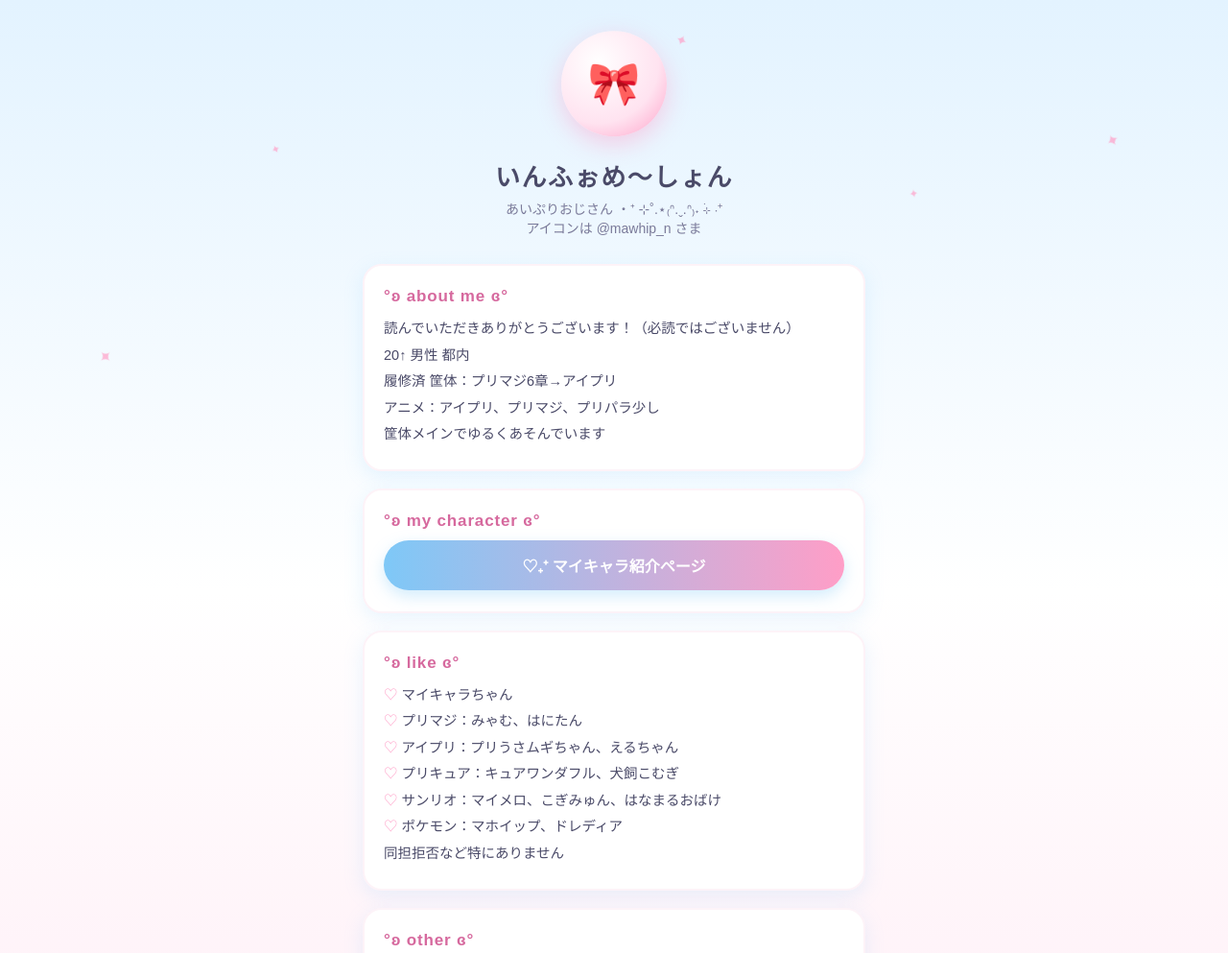
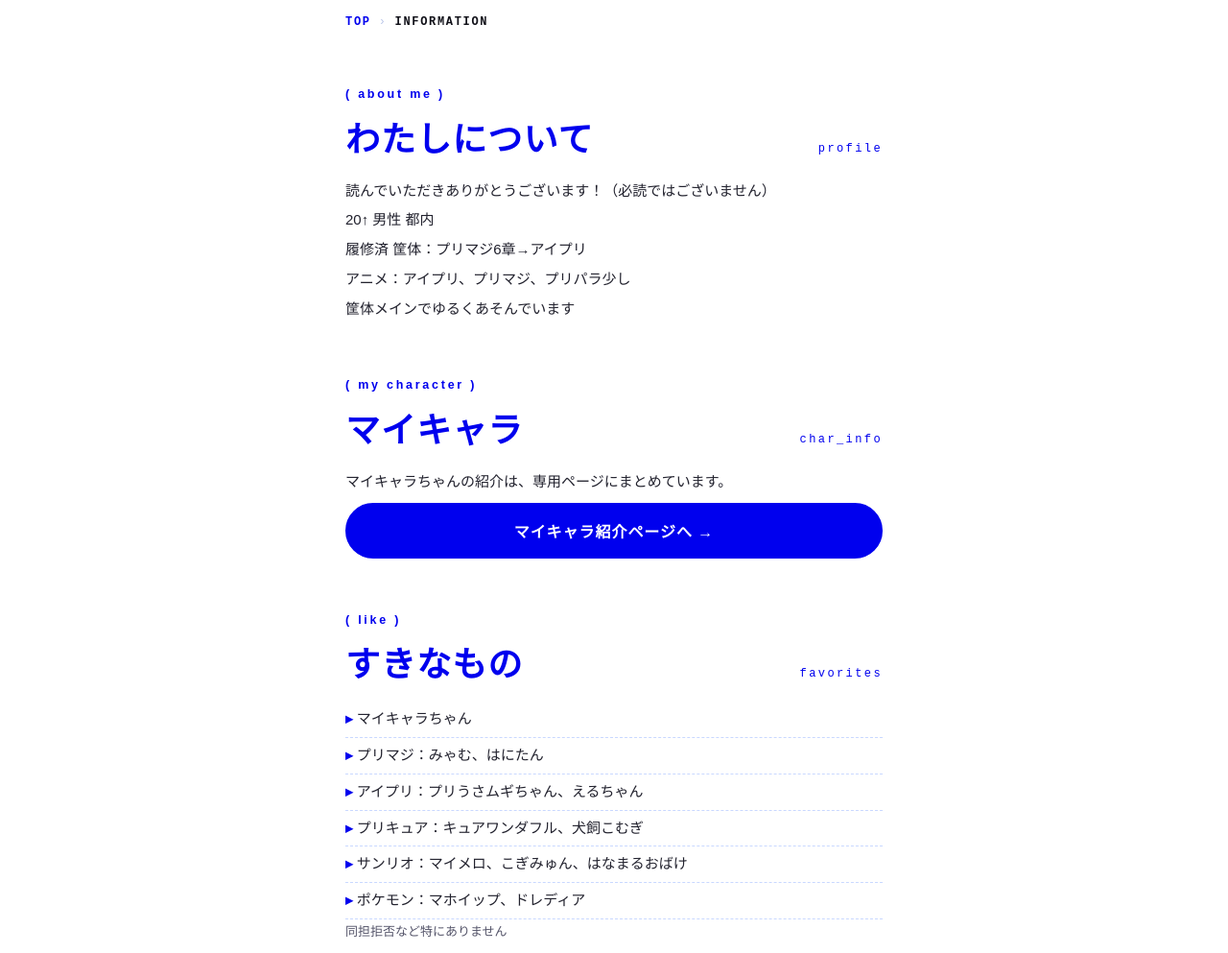
Before and after one commit to watagi-ch/watagi-ch.github.io, a plain HTML site: page index.html in a window 1280 px wide. Shown: the top 993 px of the page at 96% size. Drawn offline with Linux system fonts and the light colour scheme.

Commit message:
Add files via upload

```diff
--- a/index.html
+++ b/index.html
@@ -6,76 +6,64 @@
 <title>いんふぉめ〜しょん</title>
 <style>
   :root{
-    --pink:#ff9ec7; --pink-soft:#ffe3f0; --blue:#7ec8f7; --blue-soft:#e3f3ff;
-    --text:#4a4a68; --card:#ffffff;
+    --blue:#0000ee; --blue-dark:#0000b8; --blue-pale:#e8f4ff;
+    --sky:#7ec8f7; --lav:#b9a7ff; --ink:#101018; --paper:#ffffff;
   }
   *{box-sizing:border-box; margin:0; padding:0;}
+  html{scroll-behavior:smooth;}
   body{
-    font-family:"Hiragino Maru Gothic ProN","Hiragino Sans","Noto Sans JP",sans-serif;
-    color:var(--text);
-    background:linear-gradient(180deg,var(--blue-soft) 0%,#fff 40%,var(--pink-soft) 100%);
-    min-height:100vh; overflow-x:hidden;
+    font-family:"Hiragino Kaku Gothic ProN","Hiragino Sans","Noto Sans JP",sans-serif;
+    color:var(--ink); background:var(--paper);
   }
-  /* ふわふわ浮かぶキラキラ */
-  .sparkle{position:fixed; top:-5vh; color:var(--pink); opacity:.7; pointer-events:none;
-    animation:fall linear infinite; z-index:0;}
-  @keyframes fall{
-    0%{transform:translateY(0) rotate(0deg);}
-    100%{transform:translateY(110vh) rotate(300deg);}
+  .mono{font-family:"Courier New",monospace;}
+
+  /* ===== パンくずリスト ===== */
+  .crumbs{
+    max-width:600px; margin:0 auto; padding:16px 20px 12px;
+    font-size:12px; letter-spacing:.14em; color:#55556a;
+    display:flex; align-items:center; gap:8px; flex-wrap:wrap;
   }
-  main{position:relative; z-index:1; max-width:560px; margin:0 auto; padding:40px 18px 64px;}
-  /* スクロールでふわっと出る */
-  .fade{opacity:0; transform:translateY(24px); animation:fadeUp .9s ease forwards;}
-  @keyframes fadeUp{to{opacity:1; transform:translateY(0);}}
-  .d1{animation-delay:.05s}.d2{animation-delay:.2s}.d3{animation-delay:.35s}
-  .d4{animation-delay:.5s}.d5{animation-delay:.65s}.d6{animation-delay:.8s}
-  header{text-align:center; margin-bottom:28px;}
-  .avatar{
-    width:110px; height:110px; margin:0 auto 14px; border-radius:50%;
-    background:radial-gradient(circle at 35% 30%,#fff,var(--pink-soft) 60%,var(--pink));
-    display:flex; align-items:center; justify-content:center; font-size:44px;
-    box-shadow:0 8px 24px rgba(255,158,199,.45);
-    animation:floaty 3.2s ease-in-out infinite;
+  .crumbs a{color:var(--blue); text-decoration:none; font-weight:700;}
+  .crumbs a:hover{text-decoration:underline;}
+  .crumbs .sep{color:#b9c6e8;}
+  .crumbs .here{color:var(--ink); font-weight:700;}
+
+  /* ===== 本文 ===== */
+  main{max-width:600px; margin:0 auto; padding:44px 20px 30px;}
+  section{margin-bottom:52px;}
+  .label{color:var(--blue); font-size:12.5px; letter-spacing:.22em; font-weight:700;}
+  h2{color:var(--blue); font-size:clamp(26px,6.5vw,36px); font-weight:900; letter-spacing:.03em; margin:4px 0 16px; display:flex; align-items:baseline; gap:12px;}
+  h2 .small{font-size:12px; font-weight:400; letter-spacing:.2em; margin-left:auto;}
+  p,li{font-size:15px; line-height:2.05; color:#22222e;}
+  ul{list-style:none;}
+  li{border-bottom:1px dashed #c9d8ff; padding:3px 0;}
+  li::before{content:"▸ "; color:var(--blue); font-weight:700;}
+  .note{font-size:13px; color:#55556a;}
+  .fade{opacity:0; transform:translateY(26px); transition:opacity .8s ease, transform .8s ease;}
+  .fade.in{opacity:1; transform:translateY(0);}
+  .links{display:flex; flex-direction:column; gap:12px; margin-top:6px;}
+  .btn{
+    display:block; text-align:center; text-decoration:none; font-weight:800; letter-spacing:.06em;
+    padding:15px 18px; border-radius:999px; color:#fff; background:var(--blue);
+    border:2px solid var(--blue); transition:all .18s ease;
   }
-  @keyframes floaty{0%,100%{transform:translateY(0)}50%{transform:translateY(-8px)}}
-  h1{font-size:26px; letter-spacing:.06em;}
-  .sub{margin-top:6px; font-size:14px; color:#7a7a99;}
-  .card{
-    background:var(--card); border-radius:20px; padding:22px 20px; margin-bottom:18px;
-    box-shadow:0 6px 20px rgba(126,200,247,.18); border:2px solid #fdf3f8;
-  }
-  .card h2{font-size:17px; margin-bottom:10px; color:#d6699e; letter-spacing:.05em;}
-  .card p,.card li{font-size:14.5px; line-height:1.9;}
-  .card ul{list-style:none;}
-  .card li::before{content:"♡ "; color:var(--pink);}
-  .links{display:flex; flex-direction:column; gap:12px;}
-  .btn{
-    display:block; text-align:center; text-decoration:none; font-weight:700;
-    padding:14px 16px; border-radius:999px; color:#fff;
-    background:linear-gradient(90deg,var(--blue),var(--pink));
-    box-shadow:0 6px 16px rgba(126,200,247,.35);
-    transition:transform .18s ease, box-shadow .18s ease;
-  }
-  .btn:hover{transform:translateY(-3px) scale(1.02); box-shadow:0 10px 22px rgba(255,158,199,.45);}
-  footer{text-align:center; font-size:12px; color:#9a9ab2; margin-top:26px;}
+  .btn:hover{background:#fff; color:var(--blue); transform:translateY(-2px);}
+  footer{border-top:2px solid var(--blue); margin-top:10px; padding:22px 20px 40px; text-align:center; color:var(--blue);}
+  footer .copy{font-size:12px; color:#55556a; letter-spacing:.1em;}
 </style>
 </head>
 <body>
-<span class="sparkle" style="left:8%; font-size:18px; animation-duration:11s;">✦</span>
-<span class="sparkle" style="left:22%; font-size:12px; animation-duration:14s; animation-delay:2s;">✦</span>
-<span class="sparkle" style="left:55%; font-size:15px; animation-duration:12s; animation-delay:4s;">✦</span>
-<span class="sparkle" style="left:74%; font-size:12px; animation-duration:15s; animation-delay:1s;">✦</span>
-<span class="sparkle" style="left:90%; font-size:17px; animation-duration:10s; animation-delay:3s;">✦</span>
+
+<nav class="crumbs mono" aria-label="breadcrumb">
+  <a href="./">TOP</a>
+  <span class="sep">›</span>
+  <span class="here">INFORMATION</span>
+</nav>
 
 <main>
-  <header class="fade d1">
-    <div class="avatar">🎀</div>
-    <h1>いんふぉめ〜しょん</h1>
-    <p class="sub">あいぷりおじさん ‧⁺ ⊹˚.⋆₍ᐢ.ˬ.ᐢ₎˖ ࣪⊹ ‧⁺<br>アイコンは @mawhip_n さま</p>
-  </header>
-
-  <section class="card fade d2">
-    <h2>°ʚ about me ɞ°</h2>
+  <section class="fade">
+    <p class="label">( about me )</p>
+    <h2>わたしについて <span class="small mono">profile</span></h2>
     <p>読んでいただきありがとうございます！（必読ではございません）</p>
     <p>20↑ 男性 都内<br>
     履修済 筐体：プリマジ6章→アイプリ<br>
@@ -83,15 +71,18 @@
     筐体メインでゆるくあそんでいます</p>
   </section>
 
-  <section class="card fade d3">
-    <h2>°ʚ my character ɞ°</h2>
+  <section class="fade">
+    <p class="label">( my character )</p>
+    <h2>マイキャラ <span class="small mono">char_info</span></h2>
+    <p>マイキャラちゃんの紹介は、専用ページにまとめています。</p>
     <div class="links">
-      <a class="btn" href="https://piku.page/@qurage_waon/char_info">♡₊⁺ マイキャラ紹介ページ</a>
+      <a class="btn" href="https://piku.page/@qurage_waon/char_info">マイキャラ紹介ページへ →</a>
     </div>
   </section>
 
-  <section class="card fade d4">
-    <h2>°ʚ like ɞ°</h2>
+  <section class="fade">
+    <p class="label">( like )</p>
+    <h2>すきなもの <span class="small mono">favorites</span></h2>
     <ul>
       <li>マイキャラちゃん</li>
       <li>プリマジ：みゃむ、はにたん</li>
@@ -100,25 +91,31 @@
       <li>サンリオ：マイメロ、こぎみゅん、はなまるおばけ</li>
       <li>ポケモン：マホイップ、ドレディア</li>
     </ul>
-    <p>同担拒否など特にありません</p>
+    <p class="note">同担拒否など特にありません</p>
   </section>
 
-  <section class="card fade d5">
-    <h2>°ʚ other ɞ°</h2>
+  <section class="fade">
+    <p class="label">( other )</p>
+    <h2>そのほか <span class="small mono">notes</span></h2>
     <p>フォロリム・ブロ解等ご自由にしていただいて構いません。当方男性かつ成人済みですので、トラブル回避のため未成年の方や投稿内容を考慮してブロック・ブロ解等をさせていただく場合がございます。あらかじめご理解いただけますと幸いです。</p>
     <p>ここまで読んでいただきありがとうございました！</p>
   </section>
+</main>
 
-  <section class="card fade d6">
-    <h2>°ʚ links ɞ°</h2>
-    <div class="links">
-      <a class="btn" href="https://x.com/qurage_waon">X（@qurage_waon）</a>
-      <a class="btn" href="https://lit.link/quragewaon">Lit.Link（中の人について）</a>
-      <a class="btn" href="https://piku.page/@qurage_waon">ピクページ</a>
-    </div>
-  </section>
+<footer>
+  <p class="copy">© qurage_waon / watagi-ch.github.io</p>
+</footer>
 
-  <footer>© qurage_waon</footer>
-</main>
+<script>
+  (function(){
+    var els = document.querySelectorAll('.fade');
+    var io = new IntersectionObserver(function(entries){
+      entries.forEach(function(e){
+        if (e.isIntersecting) { e.target.classList.add('in'); io.unobserve(e.target); }
+      });
+    }, {threshold: 0.12});
+    els.forEach(function(el){ io.observe(el); });
+  })();
+</script>
 </body>
 </html>
```
